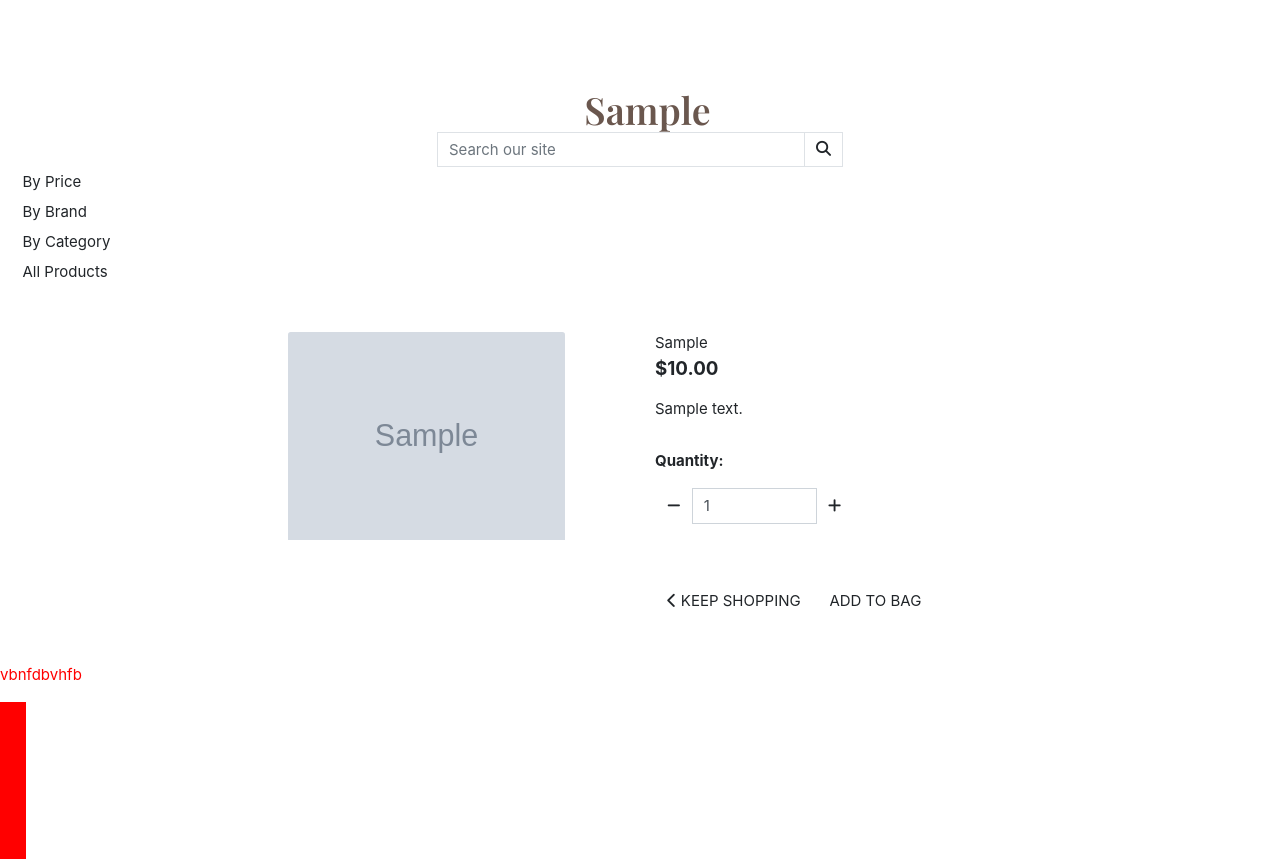
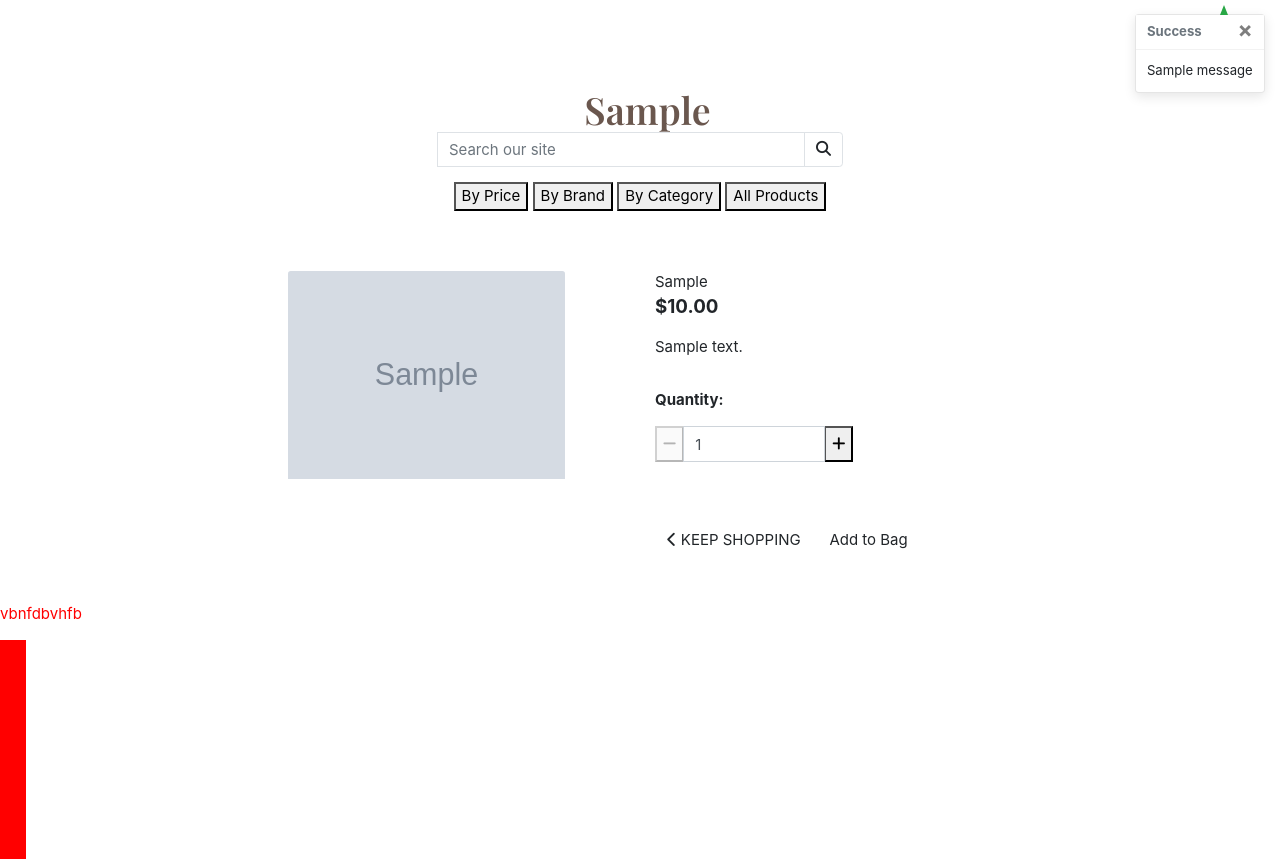
Before and after one commit to Code-Institute-Submissions/Willdeakin-Milestone-Project-4, a Django app: page /store/1/ in a window 1280 px wide. Shown: the part 58-917 px from the top of the page. Run offline with Django 3.2, Linux system fonts and the light colour scheme; tables that the repository leaves empty hold one stand-in row (values such as "Sample post"); grey boxes marked "Sample" are stand-in pictures; one stand-in notice (Sample message) is shown; some libraries are stand-ins or nearby versions.

Commit message:
added toasts folder and success toast to add_to_bag

```diff
--- a/bag/templates/bag/index.html
+++ b/bag/templates/bag/index.html
@@ -138,7 +138,7 @@
         var csrfToken = "{{ csrf_token }}";
         var itemId = $(this).attr('id').split('remove_')[1];
         var url = `/bag/remove/${itemId}/`;
-        var data = {'csrfmiddlewaretoken': csrfToken, 'product_size': size};
+        var data = {'csrfmiddlewaretoken': csrfToken};
 
         $.post(url, data)
          .done(function() {
--- a/bag/views.py
+++ b/bag/views.py
@@ -21,12 +21,14 @@ def add_to_bag(request, item_id):
 
     if item_id in list(bag.keys()):
         bag[item_id] += quantity
-
+        messages.success(request, f'Added {product.product} to your bag')
     else:
         bag[item_id] = quantity
+        messages.success(request, f'Added {product.product} to your bag')
+
+    request.session['bag'] = bag
 
 
-    request.session['bag'] = bag
     return redirect(redirect_url)
 
 
--- a/milestone_project_4/settings.py
+++ b/milestone_project_4/settings.py
@@ -88,6 +88,8 @@ TEMPLATES = [
     },
 ]
 
+MESSAGE_STORAGE = 'django.contrib.messages.storage.session.SessionStorage'
+
 AUTHENTICATION_BACKENDS = (
     # Needed to login by username in Django admin, regardless of `allauth`
     'django.contrib.auth.backends.ModelBackend',
--- a/profiles/forms.py
+++ b/profiles/forms.py
@@ -19,6 +19,9 @@ class UserProfileForm(forms.ModelForm):
             'default_street_address1': 'Street Address 1',
             'default_street_address2': 'Street Address 2',
             'default_county': 'County or State',
+            'default_country': 'Country',
+            'default_profile_picture': forms.ImageField(label='Image', required=False,
+        widget=CustomClearableFileInput),
         }
 
         image = forms.ImageField(label='Image', required=False,
--- a/profiles/templates/profiles/index.html
+++ b/profiles/templates/profiles/index.html
@@ -17,7 +17,7 @@
             <p class="text-muted">Default Delivery Information</p>
             <form class="mt-3" action="" method="POST" id="profile-update-form">
                 {% csrf_token %}
-                {{ form|crispy }}
+                {{ form }}
                 <button class="btn btn-black rounded-0 text-uppercase float-right">Update Information</button>
             </form>
         </div>
--- a/profiles/views.py
+++ b/profiles/views.py
@@ -6,6 +6,7 @@ from .models import UserProfile
 from .forms import UserProfileForm
 # Create your views here.
 
+@login_required
 def profile(request):
     """ Display and edit the user's profile """
 
--- a/static/css/base.css
+++ b/static/css/base.css
@@ -130,7 +130,13 @@ body::-webkit-scrollbar-thumb{
 }
 
 /*---------------------------------------------------Store*/
-
+.sort-container{
+    text-align: center;
+}
+.sort-btn{
+    display:inline-block;
+    margin: 1rem 0 1rem 0
+}
 .product-card{
     width: 80%;
     margin: 2rem auto 2rem auto;
@@ -175,6 +181,69 @@ body::-webkit-scrollbar-thumb{
     font-family: 'Playfair Display', serif;
 }
 
+/*---------------------------------------------------Toasts*/
+.message-container {
+    position: fixed;
+    top: 72px;
+    right: 15px;
+    z-index: 99999999999;
+}
+
+.custom-toast {
+    overflow: visible;
+}
+
+/* from CSS-tricks.com: https://css-tricks.com/snippets/css/css-triangle/ */
+.arrow-up {
+    width: 0;
+    height: 0;
+    border-left: 4px solid transparent;
+    border-right: 4px solid transparent;
+    border-bottom: 10px solid black;
+    position: absolute;
+    top: -10px;
+    right: 36px;
+}
+
+/* Convenience classes - colors copied from Bootstrap */
+.arrow-primary {
+    border-bottom-color: #007bff !important;
+}
+
+.arrow-secondary {
+    border-bottom-color: #6c757d !important;
+}
+
+.arrow-success {
+    border-bottom-color: #28a745 !important;
+}
+
+.arrow-danger {
+    border-bottom-color: #dc3545 !important;
+}
+
+.arrow-warning {
+    border-bottom-color: #ffc107 !important;
+}
+
+.arrow-info {
+    border-bottom-color: #17a2b8 !important;
+}
+
+.arrow-light {
+    border-bottom-color: #f8f9fa !important;
+}
+
+.arrow-dark {
+    border-bottom-color: #343a40 !important;
+}
+
+.bag-notification-wrapper {
+    height: 100px;
+    overflow-x: hidden;
+    overflow-y: auto;
+}
+
 
 /*---------------------------------------------------Media Queries*/
 
--- a/store/templates/store/product_detail.html
+++ b/store/templates/store/product_detail.html
@@ -37,7 +37,7 @@
                                 <div class="form-group w-50">
                                     <div class="input-group">
                                         <div class="input-group-prepend">
-                                            <button class="decrement-qty btn btn-black rounded-0"
+                                            <button class="decrement-qty"
                                                 data-item_id="{{ product.id }}" id="decrement-qty_{{ product.id }}">
                                                 <span class="icon">
                                                     <i class="fas fa-minus"></i>
@@ -49,7 +49,7 @@
                                             data-item_id="{{ product.id }}"
                                             id="id_qty_{{ product.id }}">
                                         <div class="input-group-append">
-                                            <button class="increment-qty btn btn-black rounded-0"
+                                            <button class="increment-qty"
                                                 data-item_id="{{ product.id }}" id="increment-qty_{{ product.id }}">
                                                 <span class="icon">
                                                     <i class="fas fa-plus"></i>
@@ -67,7 +67,7 @@
                                     </span>
                                     <span class="text-uppercase">Keep Shopping</span>
                                 </a>
-                                <input type="submit" class="btn btn-black rounded-0 text-uppercase mt-5" value="Add to Bag">
+                                <input type="submit" class="btn upper mt-5" value="Add to Bag">
                             </div>
                             <input type="hidden" name="redirect_url" value="{{ request.path }}">
                         </div>
--- a/templates/base.html
+++ b/templates/base.html
@@ -58,20 +58,33 @@
     <form method="GET" action="{% url 'store' %}">
     <div class="row">
       <div class="col-12">
-        <div class="dropdown-menu border-0" aria-labelledby="sort-by-link"></div>
-          <span><a href="{% url 'store' %}?sort=price&direction=asc" class="dropdown-item">By Price</a></span>
-          <span><a href="{% url 'store' %}?sort=brand&direction=desc" class="dropdown-item ">By Brand</a></span>
-          <span><a href="{% url 'store' %}?sort=category&direction=asc" class="dropdown-item ">By Category</a></span>
-          <span><a href="{% url 'store' %}" class="dropdown-item">All Products</a></span>
-        </div>
-        <div class="dropdown-menu border-0" aria-labelledby="filter-by-link">
-          <a href="{% url 'store' %}?category=supplements" class="dropdown-item">Supplements</a>
-          <a href="{% url 'store' %}?category=home gym equipment" class="dropdown-item">Home Gym Equipment</a>
-          <a href="{% url 'store' %}?category=fitness tracker" class="dropdown-item">Fitness Trackers</a>
+        <div class="sort-container">
+          <a href="{% url 'store' %}?sort=price&direction=asc" ><button class="sort-btn">By Price</button></a>
+          <a href="{% url 'store' %}?sort=brand&direction=desc" ></a><button class="sort-btn">By Brand</button></a>
+          <a href="{% url 'store' %}?sort=category&direction=asc" ></a><button class="sort-btn">By Category</button></a>
+          <a href="{% url 'store' %}" ></a><button class="sort-btn">All Products</button></a>
         </div>
       </div>
     </div>
     </form>
+
+
+    {% if messages %}
+        <div class="message-container">
+            {% for message in messages %}
+                {% with message.level as level %}
+                    {% if level == 40 %}
+                        {% include 'includes/toasts/toast_error.html' %}
+                    {% elif level == 30 %}
+                        {% include 'includes/toasts/toast_warning.html' %}
+                    {% elif level == 25 %}
+                        {% include 'includes/toasts/toast_success.html' %}
+                    {% endif %}
+                {% endwith %}
+            {% endfor %}
+        </div>
+    {% endif %}
+
 
     {% block content %}
     {% endblock %}
@@ -80,6 +93,12 @@
 
     <div class="long"></div>
 
+    {% block postloadjs %}
+    <script type="text/javascript">
+        $('.toast').toast('show');
+    </script>
+    {% endblock %}
+
 </body>
 
 
--- a/templates/includes/searchbar.html
+++ b/templates/includes/searchbar.html
@@ -8,7 +8,7 @@
             <div class="input-group w-100">
                 <input class="form-control border border-black rounded-0" type="text" name="q" placeholder="Search our site">
                 <div class="input-group-append">
-                    <button class="form-control btn btn-black border border-black rounded-0" type="submit">
+                    <button class="form-control btn border " type="submit">
                         <span class="icon">
                             <i class="fas fa-search"></i>
                         </span>
--- /dev/null
+++ b/templates/includes/toasts/toast_success.html
@@ -0,0 +1,46 @@
+<div aria-live="polite" aria-atomic="true" style="position: relative; min-height: 200px;">
+    <div class="toast custom-toast"  data-autohide="false">
+      <div class="arrow-up arrow-success"></div>
+      <div class="toast-header">
+        <strong class="mr-auto">Success</strong>
+        <button type="button" class="ml-2 mb-1 close" data-dismiss="toast" aria-label="Close">
+          <span aria-hidden="true">&times;</span>
+        </button>
+      </div>
+      <div class="toast-body">
+        {{ message }}
+      </div>
+
+
+    {% if grand_total %}
+    <p class="logo-font bg-white text-black py-1">Your Bag ({{ product_count }})</p>
+    <div class="bag-notification-wrapper">
+        {% for item in bag_items %}
+            <div class="row">
+                <div class="col-3 my-1">
+                    {% if item.product.image %}
+                    <img class="w-100" src="{{ item.product.image.url }}" alt="{{ item.product.name }}">
+                    {% else %}
+                    <img class="w-100" src="{{ MEDIA_URL }}noimage.png" alt="{{ item.product.name }}">
+                    {% endif %}
+                </div>
+                <div class="col-9">
+                    <p class="my-0"><strong>{{ item.product.product }}</strong></p>
+                    <p class="my-0 small text-muted">Qty: {{ item.quantity }}</p>
+                </div>
+            </div>
+        {% endfor %}
+    </div>
+    <div class="row">
+        <div class="col">
+            <a href="{% url 'view_bag' %}" class="btn">
+                <span class="text-uppercase">Go To Secure Checkout</span>
+                <span class="icon">
+                    <i class="fas fa-lock"></i>
+                </span>
+            </a>
+        </div>
+    </div>
+  {% endif %}
+  </div>
+</div>
```
Also changed, not shown: templates/includes/toasts/toast_error.html (added, +17 -0 lines), templates/includes/toasts/toast_warning.html (added, +17 -0 lines), README.md.
